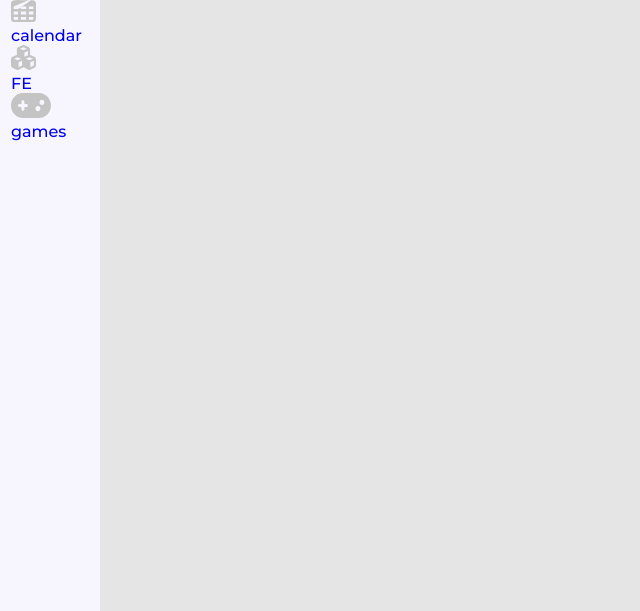
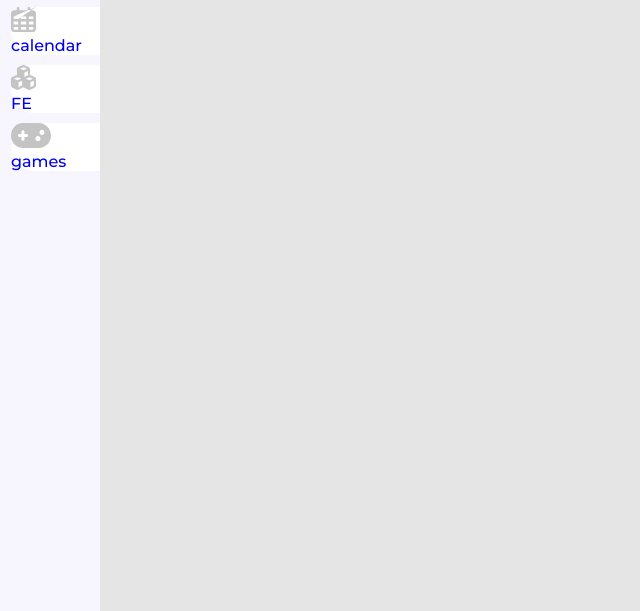
Before and after one commit to zilva149/bit-test-portfolio, a website: page index.html in a window 1280 px wide. Shown: the part 189-800 px from the top of the page, without its empty margins (0-640 px from the left). Drawn offline with Linux system fonts and the light colour scheme.

Commit message:
Minor header changes

```diff
--- a/css/components/header.css
+++ b/css/components/header.css
@@ -5,12 +5,12 @@
     width: 100px;
     top: 0;
     left: 0;
-    padding: 52px 11px;
+    padding: 52px 0;
 }
 
 .logo-container {
     position: relative;
-    margin: 0 5px;
+    margin: 0 16px;
     margin-bottom: 3rem;
 }
 
@@ -27,3 +27,16 @@
     right: 0;
     bottom: -10px;
 }
+
+.nav {
+    margin-left: 11px;
+    display: flex;
+    flex-direction: column;
+    gap: 10px;
+}
+
+.nav-link {
+    width: 100%;
+    background-color: #fff;
+    border-radius: 25px 0px 0px 25px;
+}
```
